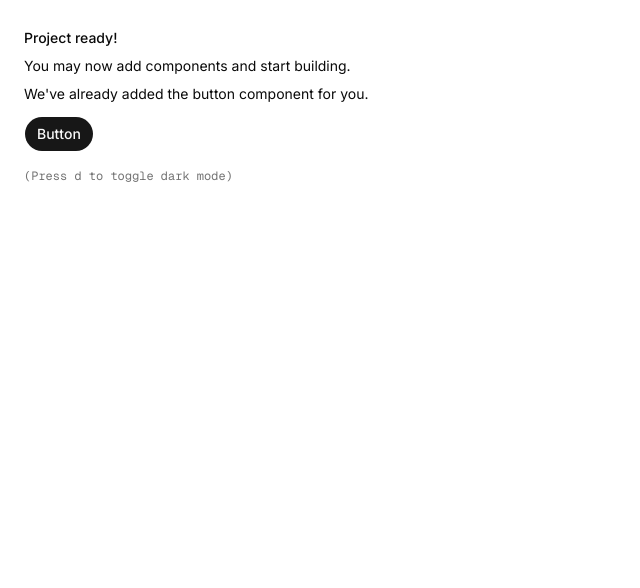
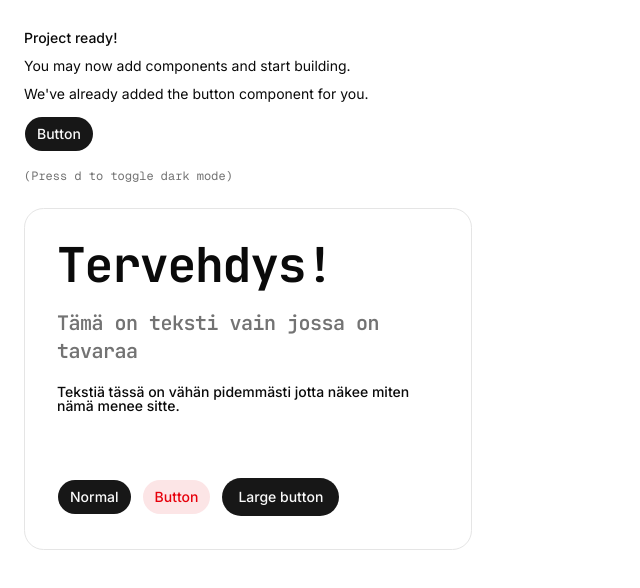
Before and after one commit to perttumurto-designer/portfolio, a Next.js app: page / in a window 1280 px wide. Shown: the top 588 px of the page, without its empty margins (0-640 px from the left). Built offline with nearby package versions, Linux system fonts and the light colour scheme.

Commit message:
Test element

```diff
--- a/app/page.tsx
+++ b/app/page.tsx
@@ -1,8 +1,9 @@
 import { Button } from "@/components/ui/button"
+import { TestCard } from "@/components/portfolio/test-card"
 
 export default function Page() {
   return (
-    <div className="flex min-h-svh p-6">
+    <div className="flex min-h-svh flex-col gap-6 p-6">
       <div className="flex max-w-md min-w-0 flex-col gap-4 text-sm leading-loose">
         <div>
           <h1 className="font-medium">Project ready!</h1>
@@ -14,6 +15,7 @@ export default function Page() {
           (Press <kbd>d</kbd> to toggle dark mode)
         </div>
       </div>
+      <TestCard className="max-w-md" />
     </div>
   )
 }
--- /dev/null
+++ b/components/portfolio/test-card.tsx
@@ -0,0 +1,29 @@
+import { H1, H4, Small } from "@/components/ui/typography"
+import { Button } from "@/components/ui/button"
+import { cn } from "@/lib/utils"
+
+export function TestCard({ className }: { className?: string }) {
+  return (
+    <div
+      className={cn(
+        "flex flex-col gap-16 overflow-hidden rounded-xl border border-border bg-card p-8",
+        className
+      )}
+    >
+      <div className="flex flex-col gap-5">
+        <H1>Tervehdys!</H1>
+        <H4 className="text-muted-foreground">
+          Tämä on teksti vain jossa on tavaraa
+        </H4>
+        <Small>
+          Tekstiä tässä on vähän pidemmästi jotta näkee miten nämä menee sitte.
+        </Small>
+      </div>
+      <div className="flex items-center gap-2.5">
+        <Button>Normal</Button>
+        <Button variant="destructive">Button</Button>
+        <Button size="lg">Large button</Button>
+      </div>
+    </div>
+  )
+}
```
Also changed, not shown: .claude/skills/design-system-sync/SKILL.md, .claude/skills/figma-to-code/SKILL.md, .claude/skills/story-creator/SKILL.md, 1 other file (tests, documents, lock files or other folders).
